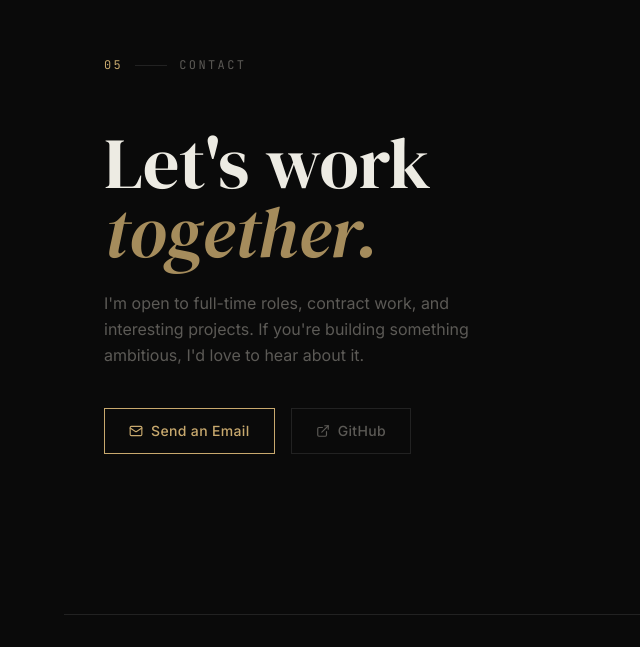
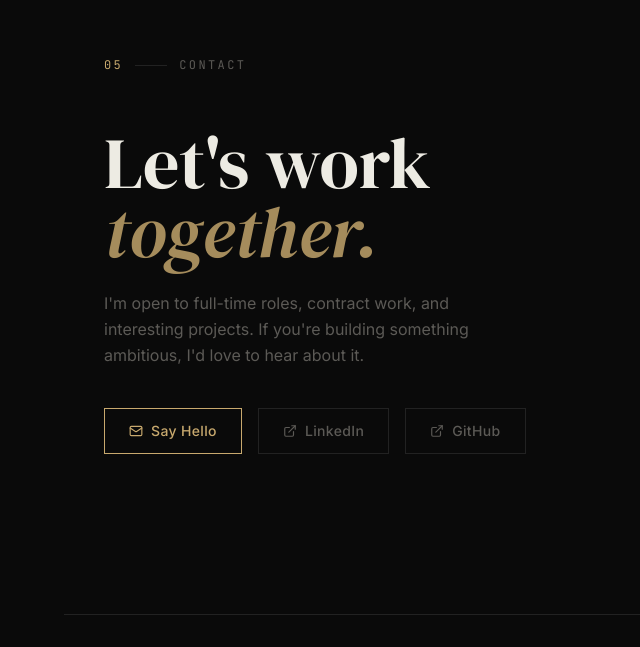
Before and after one commit to yousafzeb-byte/Portfolio, a React (Vite) app: page / in a window 1280 px wide. Shown: the part 4906-5553 px from the top of the page, without its empty margins (0-640 px from the left). Built offline with nearby package versions, Linux system fonts and the light colour scheme.

Commit message:
Add verified contact info and real repo links
- Email: yousafzeb@gmail.com
- LinkedIn profile added (About + Contact)
- Flow-Pilot → github.com/yousafzeb-byte/Flow-Pilot
- Mechanic Shop → github.com/yousafzeb-byte/Mechanic-Shop
- E-Commerce → github.com/yousafzeb-byte/advanced-ecommerce-app

```diff
--- a/src/components/sections/About.tsx
+++ b/src/components/sections/About.tsx
@@ -9,6 +9,11 @@ const highlights: Highlight[] = [
   { label: "Background", value: "MBA (Marketing) + Full-Stack Engineering" },
   { label: "Speciality", value: "React · FastAPI · AI Integrations" },
   { label: "Approach", value: "User-focused, test-driven, production-ready" },
+  {
+    label: "LinkedIn",
+    value: "yousaf-zeb",
+    href: "https://www.linkedin.com/in/yousaf-zeb-5122702a7",
+  },
   {
     label: "GitHub",
     value: "yousafzeb-byte",
--- a/src/components/sections/Contact.tsx
+++ b/src/components/sections/Contact.tsx
@@ -44,21 +44,30 @@ export function Contact() {
         </motion.p>
 
         <motion.div variants={item} className="flex flex-wrap gap-4">
-          {/* TODO: Replace href with your actual email address */}
           <a
-            href="mailto:hello@yousafzeb.dev"
+            href="mailto:yousafzeb@gmail.com"
             className="inline-flex items-center gap-2 border border-accent text-accent hover:bg-accent hover:text-canvas px-6 py-3 text-sm font-medium tracking-wide transition-all duration-200"
-            aria-label="Send an email"
+            aria-label="Send an email to yousafzeb@gmail.com"
           >
             <Mail size={14} aria-hidden="true" />
-            Send an Email
+            Say Hello
+          </a>
+          <a
+            href="https://www.linkedin.com/in/yousaf-zeb-5122702a7"
+            target="_blank"
+            rel="noopener noreferrer"
+            className="inline-flex items-center gap-2 border border-border text-muted hover:border-muted hover:text-text px-6 py-3 text-sm font-medium tracking-wide transition-all duration-200"
+            aria-label="LinkedIn profile (opens in new tab)"
+          >
+            <ExternalLink size={14} aria-hidden="true" />
+            LinkedIn
           </a>
           <a
             href="https://github.com/yousafzeb-byte"
             target="_blank"
             rel="noopener noreferrer"
             className="inline-flex items-center gap-2 border border-border text-muted hover:border-muted hover:text-text px-6 py-3 text-sm font-medium tracking-wide transition-all duration-200"
-            aria-label="View GitHub profile (opens in new tab)"
+            aria-label="GitHub profile (opens in new tab)"
           >
             <ExternalLink size={14} aria-hidden="true" />
             GitHub
--- a/src/data/projects.ts
+++ b/src/data/projects.ts
@@ -2,7 +2,6 @@ import type { ComponentType } from "react";
 import type { Project, SkillGroup } from "../types";
 import { Users, Layers, Shield, Zap, Eye, Cpu } from "lucide-react";
 
-// TODO: Replace repoUrl values with the actual repository URLs once confirmed.
 export const projects: Project[] = [
   {
     id: "flow-pilot",
@@ -27,7 +26,7 @@ export const projects: Project[] = [
       "OpenAI API",
       "JWT",
     ],
-    repoUrl: "https://github.com/yousafzeb-byte",
+    repoUrl: "https://github.com/yousafzeb-byte/Flow-Pilot",
   },
   {
     id: "mechanic-shop-api",
@@ -52,7 +51,7 @@ export const projects: Project[] = [
       "Docker",
       "GitHub Actions",
     ],
-    repoUrl: "https://github.com/yousafzeb-byte",
+    repoUrl: "https://github.com/yousafzeb-byte/Mechanic-Shop",
   },
   {
     id: "advanced-ecommerce",
@@ -76,7 +75,7 @@ export const projects: Project[] = [
       "Firebase",
       "Tailwind CSS",
     ],
-    repoUrl: "https://github.com/yousafzeb-byte",
+    repoUrl: "https://github.com/yousafzeb-byte/advanced-ecommerce-app",
   },
 ];
 
```
